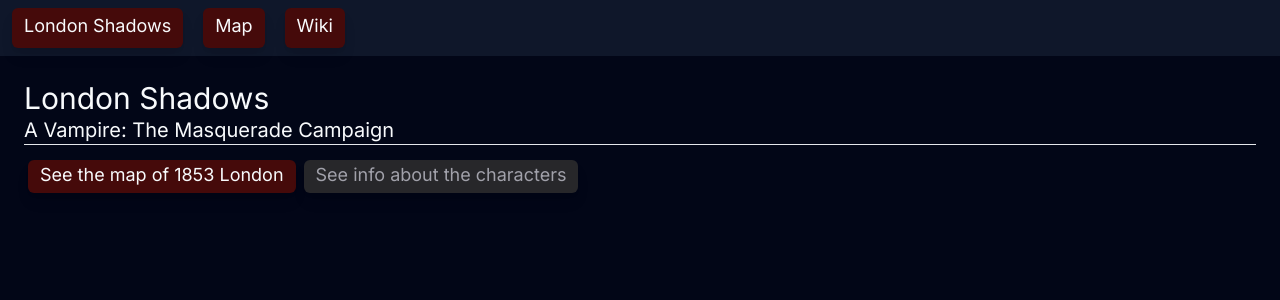
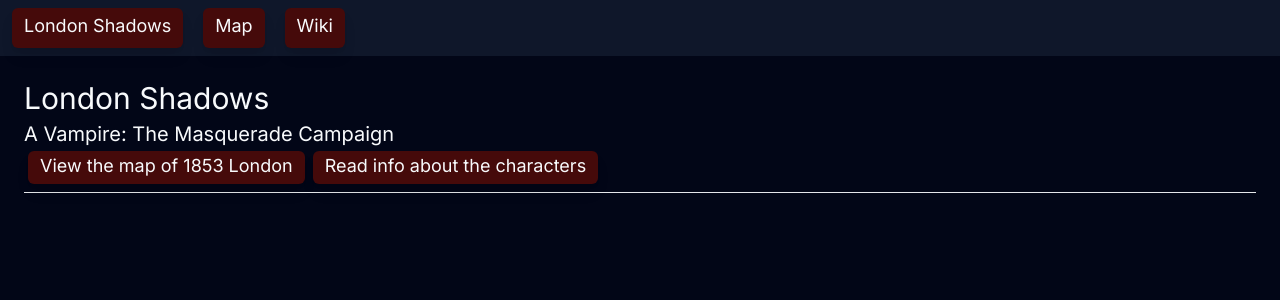
Before and after one commit to Werefawkes/Vampire-Leaflet, a Next.js app: page / in a window 1280 px wide. Shown: the top 300 px of the page. Built offline with nearby package versions, Linux system fonts and the light colour scheme.

Commit message:
Fixed the landing page wiki button, and restyled the page

```diff
--- a/src/app/page.tsx
+++ b/src/app/page.tsx
@@ -4,10 +4,10 @@
     return (
         <div className="m-3 p-3">
             <div className="text-3xl">London Shadows</div>
-            <div className="text-xl">A Vampire: The Masquerade Campaign</div>
-            <hr className="p-2"></hr>
-            <NavButton className="m-1" url="/map">See the map of 1853 London</NavButton>
-            <NavButton className="m-1" url="/wiki" disabled>See info about the characters</NavButton>
+            <div className="text-xl my-1">A Vampire: The Masquerade Campaign</div>
+            <NavButton className="m-1" url="/map">View the map of 1853 London</NavButton>
+            <NavButton className="m-1" url="/wiki">Read info about the characters</NavButton>
+            <hr className="p-2 my-3"></hr>
         </div>
     )
 }
--- a/src/output.css
+++ b/src/output.css
@@ -1,5 +1,5 @@
 /*
-! tailwindcss v3.4.3 | MIT License | https://tailwindcss.com
+! tailwindcss v3.4.4 | MIT License | https://tailwindcss.com
 */
 
 /*
@@ -825,8 +825,22 @@
   margin-bottom: 0.25rem;
 }
 
+.my-4 {
+  margin-top: 1rem;
+  margin-bottom: 1rem;
+}
+
+.my-3 {
+  margin-top: 0.75rem;
+  margin-bottom: 0.75rem;
+}
+
 .ml-3 {
   margin-left: 0.75rem;
+}
+
+.mt-2 {
+  margin-top: 0.5rem;
 }
 
 .inline-block {
@@ -902,41 +916,17 @@
   background-color: rgb(2 6 23 / var(--tw-bg-opacity));
 }
 
-.bg-stone-900 {
-  --tw-bg-opacity: 1;
-  background-color: rgb(28 25 23 / var(--tw-bg-opacity));
-}
-
-.bg-stone-300 {
-  --tw-bg-opacity: 1;
-  background-color: rgb(214 211 209 / var(--tw-bg-opacity));
-}
-
-.bg-zinc-950 {
-  --tw-bg-opacity: 1;
-  background-color: rgb(9 9 11 / var(--tw-bg-opacity));
-}
-
-.bg-zinc-900 {
-  --tw-bg-opacity: 1;
-  background-color: rgb(24 24 27 / var(--tw-bg-opacity));
-}
-
 .bg-zinc-800 {
   --tw-bg-opacity: 1;
   background-color: rgb(39 39 42 / var(--tw-bg-opacity));
 }
 
+.p-2 {
+  padding: 0.5rem;
+}
+
 .p-3 {
   padding: 0.75rem;
-}
-
-.p-1 {
-  padding: 0.25rem;
-}
-
-.p-2 {
-  padding: 0.5rem;
 }
 
 .px-1 {
@@ -986,11 +976,6 @@
   line-height: 1.75rem;
 }
 
-.text-5xl {
-  font-size: 3rem;
-  line-height: 1;
-}
-
 .font-extralight {
   font-weight: 200;
 }
@@ -1002,11 +987,6 @@
 .text-slate-50 {
   --tw-text-opacity: 1;
   color: rgb(248 250 252 / var(--tw-text-opacity));
-}
-
-.text-black {
-  --tw-text-opacity: 1;
-  color: rgb(0 0 0 / var(--tw-text-opacity));
 }
 
 .text-zinc-400 {
```
